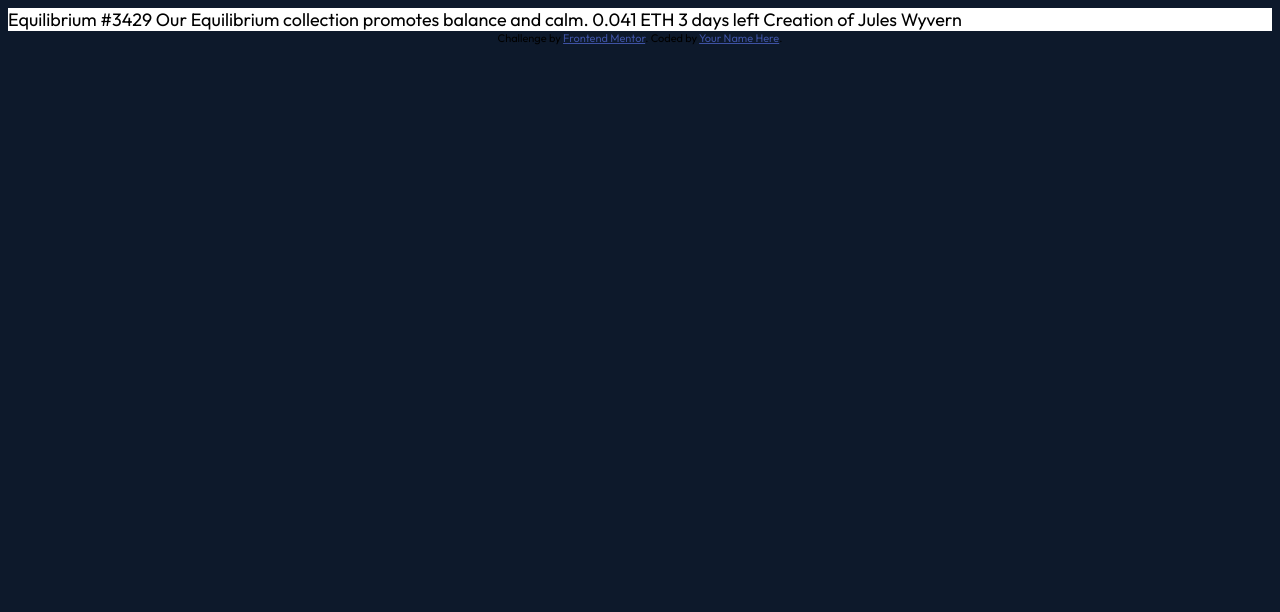
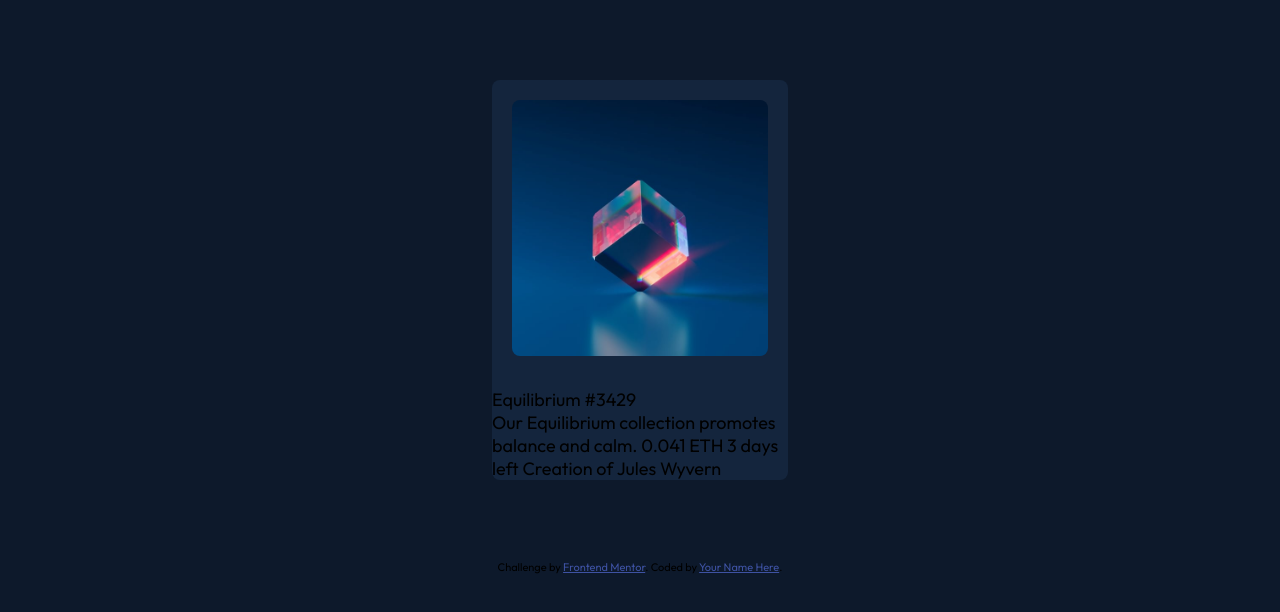
Before and after one commit to niraj-kumar-r/nft-preview-front-end-mentor, a plain HTML site: page index.html in a window 1280 px wide. Drawn offline with Linux system fonts and the light colour scheme.

Commit message:
marging adjusted and bg card appliead

```diff
--- a/app/style.css
+++ b/app/style.css
@@ -18,5 +18,27 @@ body{
 }
 
 .main-card{
-    background-color: white;
+    background-color: var(--very-dark-blue-card);
+    width: 18.5rem;
+    margin: 5rem auto;
+    padding-top: 1.25rem;
+
+    border-radius: 0.5rem;
 }
+
+.image-equilibrium{
+    /* border: 1.5rem solid red; */
+    display: block;
+    width: 16rem;
+    margin: 0rem auto 2rem;
+
+    border-radius: 0.5rem;
+
+
+    /*
+    MARGIN AUTO WAS NOT WORKING FOR THE IMAGE
+    DUE TO DISPLAY INLINE, FOR IT TO BE CENTRED IN A DIV USE
+    display: block;
+    */
+
+}
--- a/index.html
+++ b/index.html
@@ -13,7 +13,7 @@
   <!-- css -->
   <link rel="stylesheet" href="app/style.css">
 
-  <title>Frontend Mentor | NFT preview card component</title>
+  <title>Made by Niraj | Frontend Mentor | NFT preview card component</title>
 
   <!-- Feel free to remove these styles or customise in your own stylesheet 👍 -->
   <style>
@@ -24,7 +24,14 @@
 <body>
   <div class="main-card">
 
+    <div>
+      <img src="images/image-equilibrium.jpg" alt="image-equilibrium" class="image-equilibrium">
+    </div>
+
+    <div>
+
     Equilibrium #3429
+    </div>
 
     Our Equilibrium collection promotes balance and calm.
 
```
